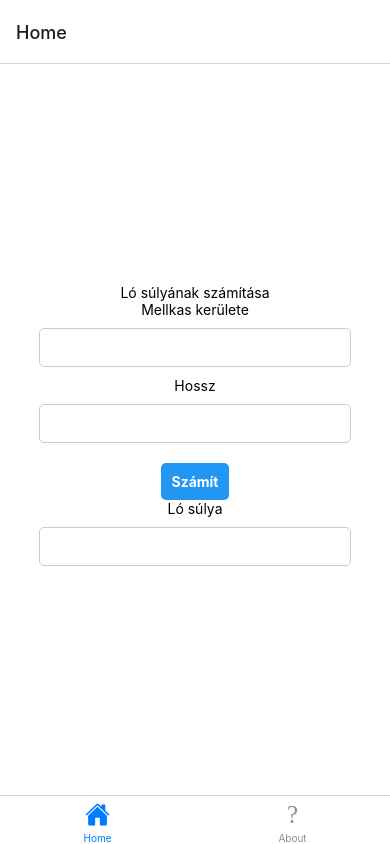
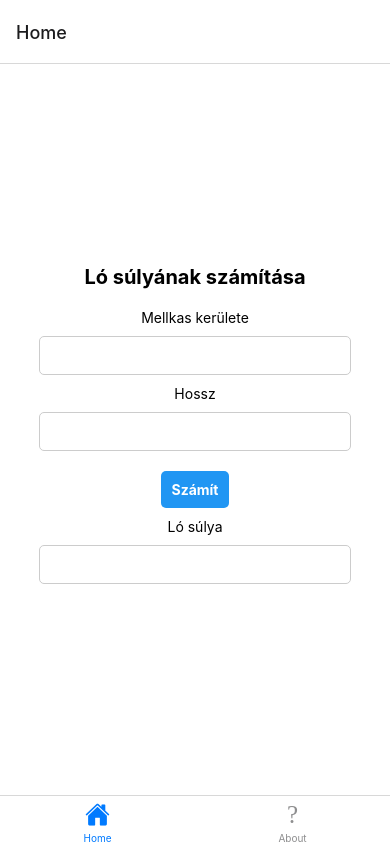
Before and after one commit to BorosFather/losulya, a React Native app: screen / in a window 390 px wide. Built offline with nearby package versions, Linux system fonts and the light colour scheme.

Commit message:
about page kész

```diff
--- a/navigation/screens/About.js
+++ b/navigation/screens/About.js
@@ -1,14 +1,22 @@
-import { StyleSheet, View, Text } from "react-native";
+import { StyleSheet, View, Text, TouchableOpacity, Linking } from "react-native";
 
 
  export default function About({navigation}) {
+
+  const linkPress = () => {
+    Linking.openURL("https://github.com/BorosFather");
+  }
+
     return (
         <View style={styles.container}>
 
-          <Text>
-
-          </Text>
-
+          <Text style={styles.about}> Creator: Boros Father </Text>
+          <Text style={styles.about}> Class: Szoft II N </Text>
+          <Text style={styles.about}> Date: 2023-04-17 </Text>
+          <Text style={styles.about}> Task: 0375 </Text>
+          <TouchableOpacity onPress={linkPress}>
+          <Text style={styles.link}> GitHub: https://github.com/BorosFather</Text>
+          </TouchableOpacity>
         </View>
       );
     }
@@ -20,4 +28,11 @@ import { StyleSheet, View, Text } from "react-native";
         alignItems: 'center',
         justifyContent: 'center',
       },
+      link: {
+        color: "blue",
+      },
+      about: {
+        padding: 5,
+      }
+
     });
--- a/navigation/screens/Home.js
+++ b/navigation/screens/Home.js
@@ -41,6 +41,7 @@ const styles = StyleSheet.create({
     backgroundColor: '#fff',
     alignItems: 'center',
     justifyContent: 'center',
+
   },
   input: {
     borderWidth: 1,
@@ -55,9 +56,15 @@ const styles = StyleSheet.create({
     padding: 10,
     borderRadius: 5,
     marginTop: 10,
+    marginBottom: 10
   },
   btnText: {
     color: '#fff',
     fontWeight: 'bold',
   },
+  title: {
+    fontSize: 20,
+    fontWeight: 'bold',
+    marginBottom: 20,
+},
 });
```
